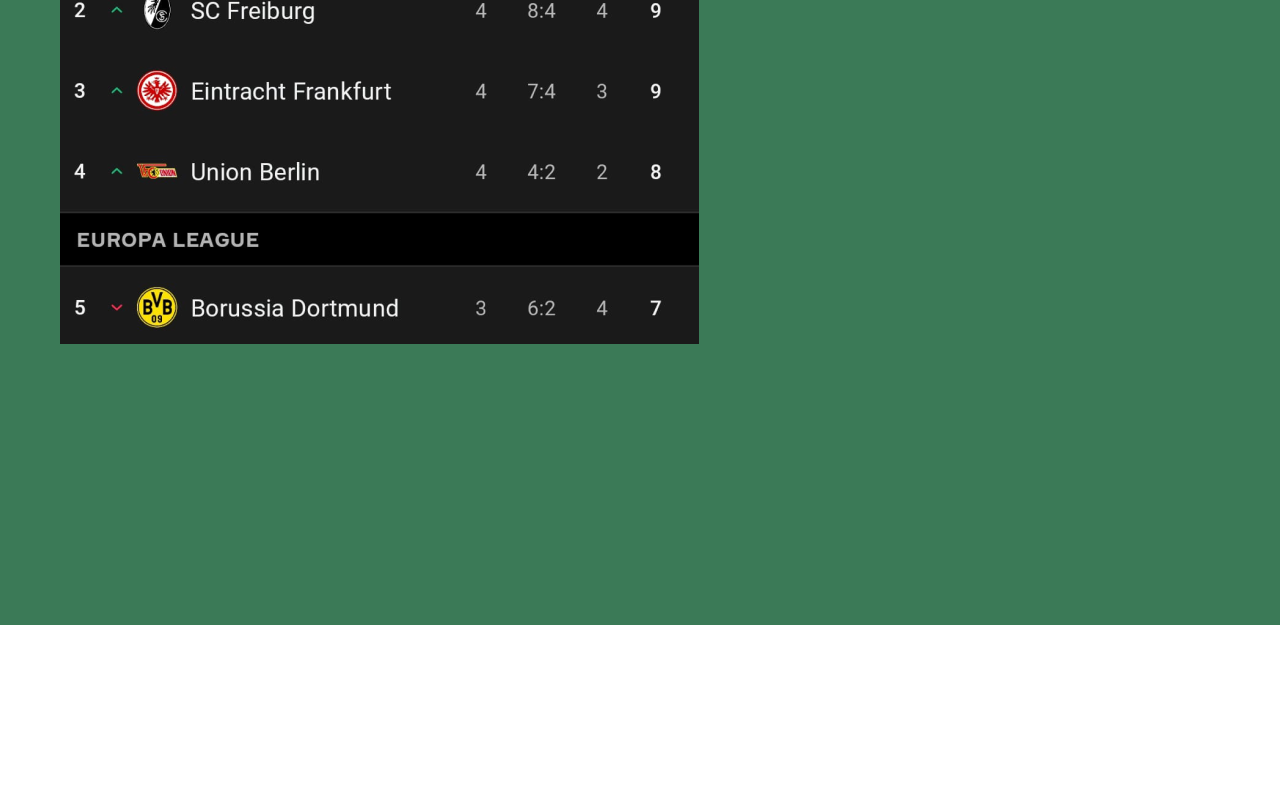
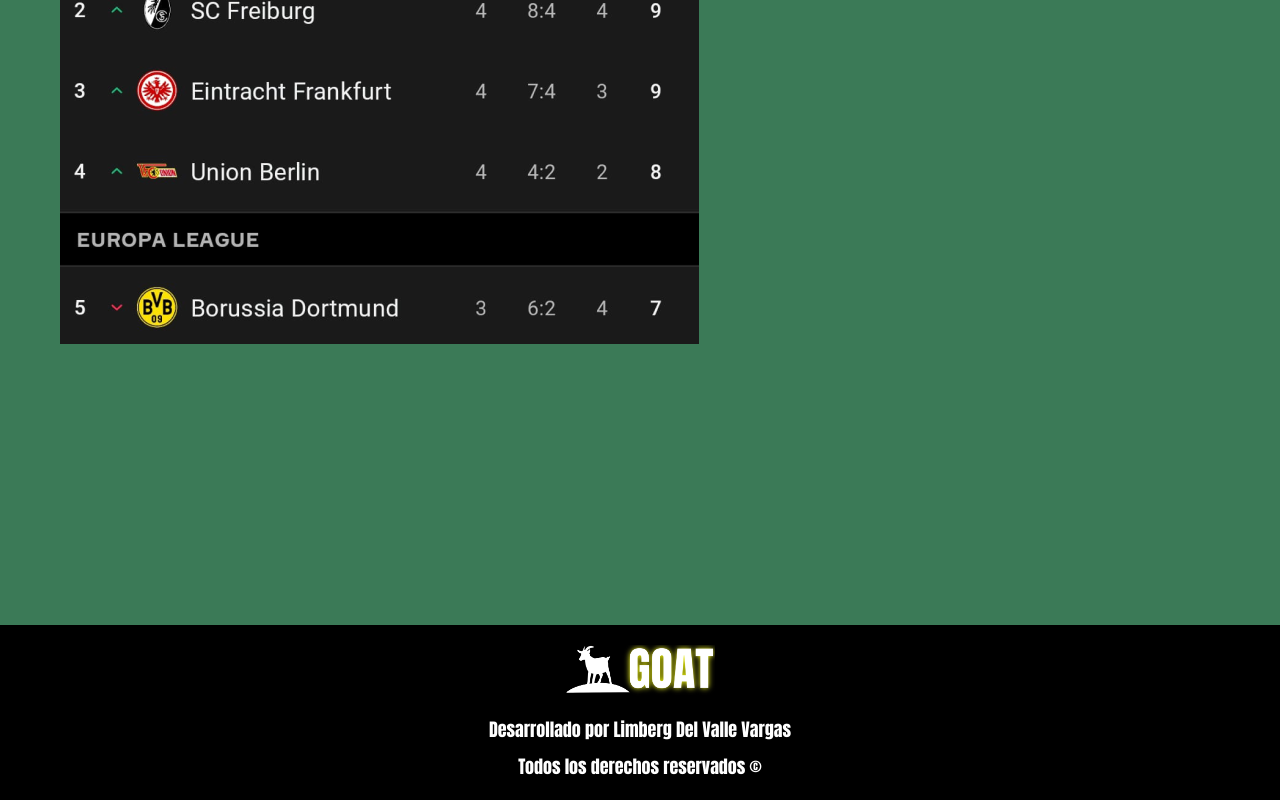
Before and after one commit to LimbergDV/233348_PW_Layout-To-Code, an Angular app: page /Estadisticas in a window 1280 px wide. Shown: the part 1735-2535 px from the top of the page. Before the commit the page ends 2360 px from the top, so only its background shows below. Built offline with nearby package versions, Linux system fonts and the light colour scheme; a web font is replaced by a local one.

Commit message:
add: footer, modified: añadiendo footer a cada apartado

```diff
--- a/src/app/app.module.ts
+++ b/src/app/app.module.ts
@@ -10,6 +10,7 @@ import { BarStatsPlayersComponent } from './bar-stats-players/bar-stats-players.
 import { FootballPlayersViewComponent } from './football-players-view/football-players-view.component';
 import { CardsComponent } from './cards/cards.component';
 import { GamesViewComponent } from './games-view/games-view.component';
+import { FooterComponent } from './footer/footer.component';
 
 @NgModule({
   declarations: [
@@ -20,7 +21,8 @@ import { GamesViewComponent } from './games-view/games-view.component';
     BarStatsPlayersComponent,
     FootballPlayersViewComponent,
     CardsComponent,
-    GamesViewComponent
+    GamesViewComponent,
+    FooterComponent
   ],
   imports: [
     BrowserModule,
--- a/src/app/football-players-view/football-players-view.component.html
+++ b/src/app/football-players-view/football-players-view.component.html
@@ -4,3 +4,5 @@
   <h2>¡Te mostramos 3 futbolistas importantes en el mundo del fútbol!</h2>
   <app-cards></app-cards>
 </div>
+
+<app-footer></app-footer>
--- /dev/null
+++ b/src/app/footer/footer.component.css
@@ -0,0 +1,27 @@
+.footer {
+  background-color: #000000;
+  padding: 20px;
+  text-align: center;
+}
+
+.footer-content {
+  display: inline-block;
+  text-align: center;
+  color: white;
+  font-family: 'Anton', sans-serif;
+}
+
+.footer-logo {
+  display: block;
+  margin: 0 auto 20px auto;
+  max-width: 150px;
+}
+
+.footer p {
+  margin: 0;
+  font-size: 18px;
+}
+
+.footer p:last-child {
+  margin-top: 10px;
+}
--- /dev/null
+++ b/src/app/footer/footer.component.html
@@ -0,0 +1,7 @@
+<footer class="footer">
+  <div class="footer-content">
+    <img src="logo.png" alt="GOAT Logo" class="footer-logo">
+    <p>Desarrollado por Limberg Del Valle Vargas</p>
+    <p>Todos los derechos reservados ©</p>
+  </div>
+</footer>
--- a/src/app/games-view/games-view.component.html
+++ b/src/app/games-view/games-view.component.html
@@ -9,3 +9,5 @@
   </div>
 
 </div>
+
+<app-footer></app-footer>
--- a/src/app/principal-view/principal-view.component.html
+++ b/src/app/principal-view/principal-view.component.html
@@ -11,3 +11,5 @@
     </div>
   </div>
 </div>
+
+<app-footer></app-footer>
--- a/src/app/stats-view/stats-view.component.html
+++ b/src/app/stats-view/stats-view.component.html
@@ -23,3 +23,5 @@
     </div>
   </div>
 </div>
+
+<app-footer></app-footer>
```
Also changed, not shown: src/app/footer/footer.component.ts (added, +10 -0 lines).
